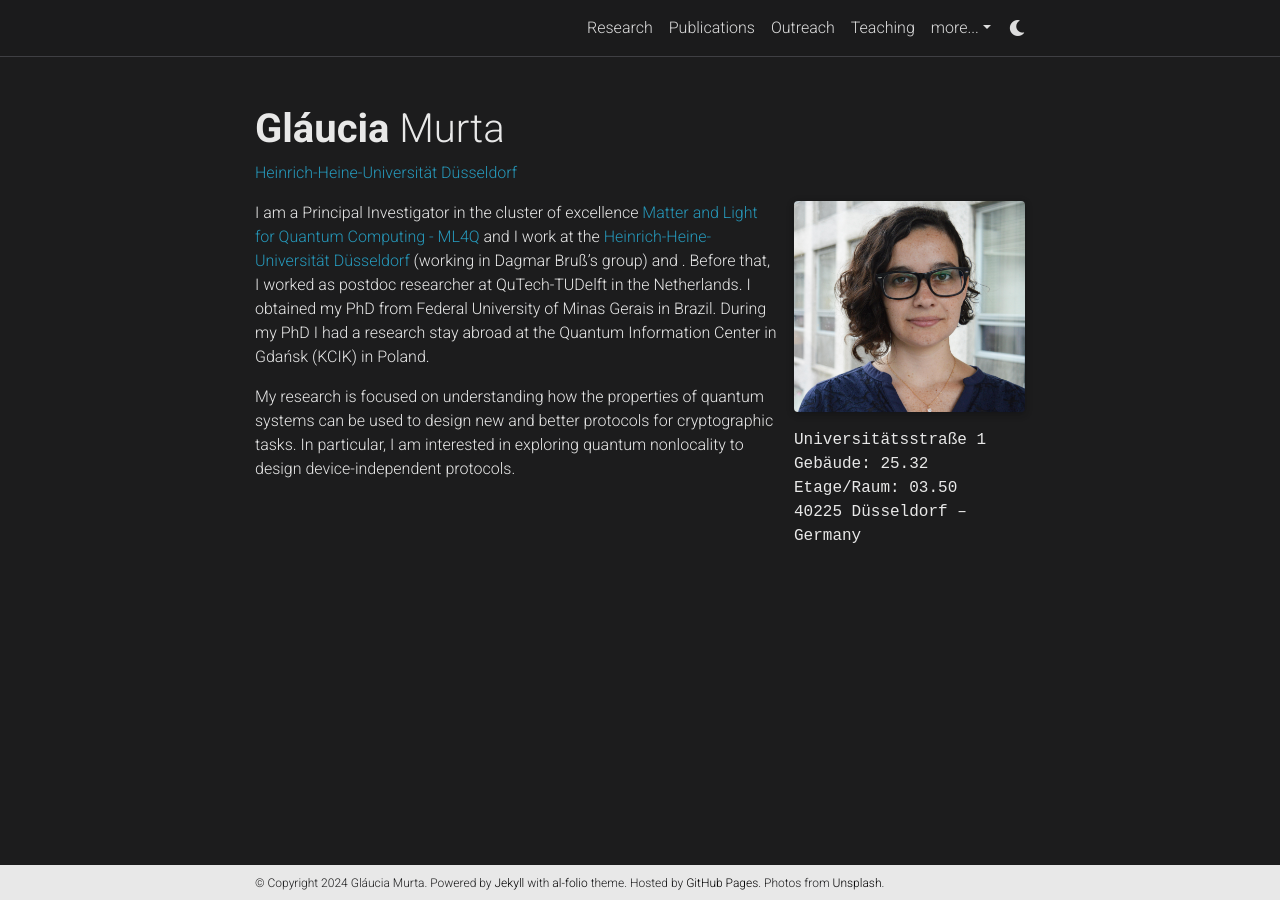
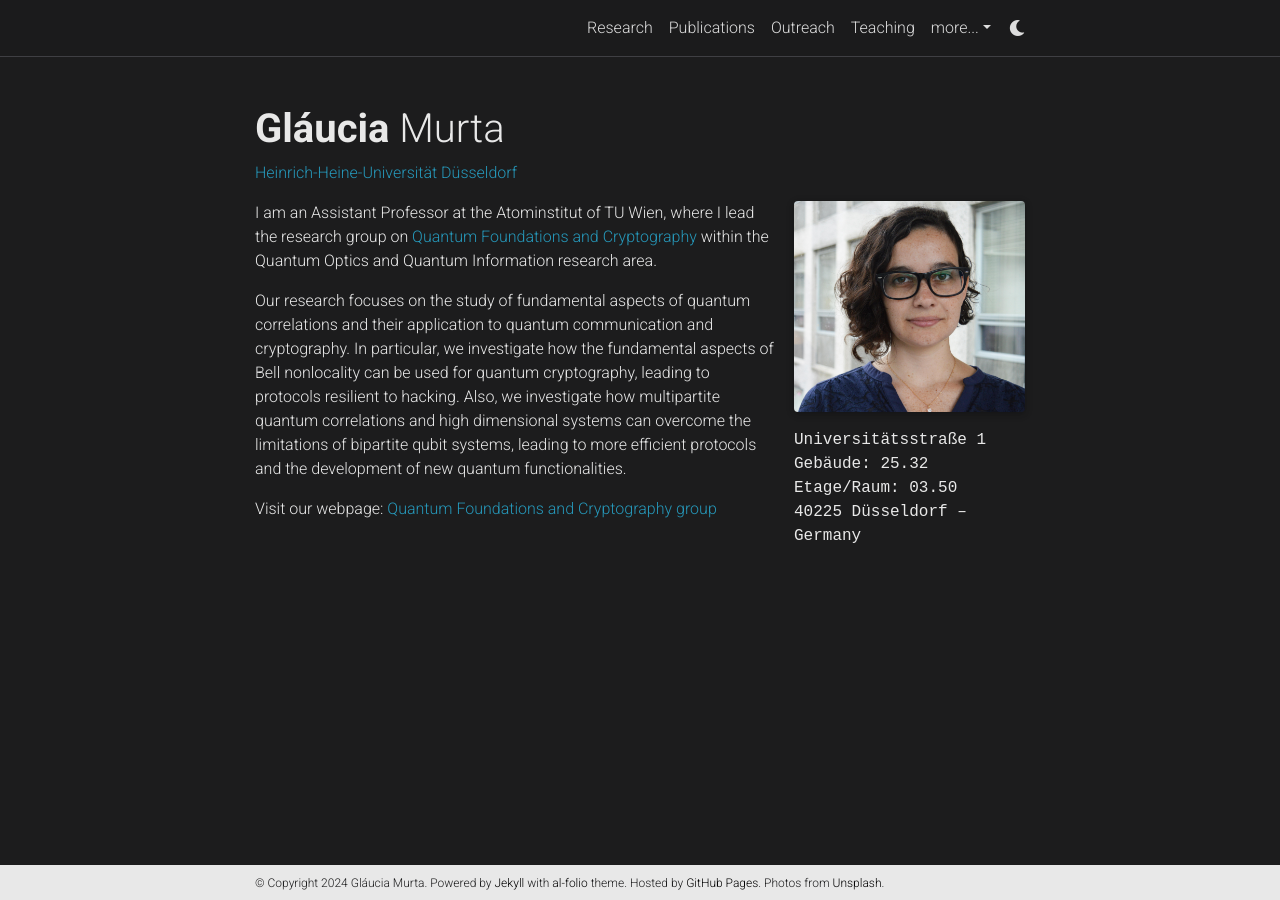
Before and after one commit to glauciamg/glauciamg.github.io, a Jekyll site: the page built from _pages/about.md, in a window 1280 px wide. Built offline with Jekyll 4.4.1, drawn with Linux system fonts in a browser that asks for light colours; full-size pictures stand in for the smaller copies a plugin makes; comment, search, counter and statistics services are not loaded; a style sheet for code colours, icons or effects is not loaded.

Commit message:
Update about.md

```diff
--- a/_pages/about.md
+++ b/_pages/about.md
@@ -19,6 +19,8 @@ selected_papers: false # includes a list of papers marked as "selected={true}"
 social: false  # includes social icons at the bottom of the page
 ---
 
-I am a Principal Investigator in the cluster of excellence [Matter and Light for Quantum Computing - ML4Q](https://ml4q.de/) and I work at the [Heinrich-Heine-Universität Düsseldorf](https://www.tp3.hhu.de/mitarbeiter.html) (working in Dagmar Bruß’s group) and . Before that, I worked as postdoc researcher at QuTech-TUDelft in the Netherlands. I obtained my PhD from Federal University of Minas Gerais in Brazil. During my PhD I had a research stay abroad at the Quantum Information Center in Gdańsk (KCIK) in Poland.
+I am an Assistant Professor at the Atominstitut of TU Wien, where I lead the research group on [Quantum Foundations and Cryptography](https://www.quitphysics.info/q-found-crypto) within the Quantum Optics and Quantum Information research area.
 
-My research is focused on understanding how the properties of quantum systems can be used to design new and better protocols for cryptographic tasks. In particular, I am interested in exploring quantum nonlocality to design device-independent protocols.
+Our research focuses on the study of fundamental aspects of quantum correlations and their application to quantum communication and cryptography. In particular, we investigate how the fundamental aspects of Bell nonlocality can be used for quantum cryptography, leading to protocols resilient to hacking. Also, we investigate how multipartite quantum correlations and high dimensional systems can overcome the limitations of bipartite qubit systems, leading to more efficient protocols and the development of new quantum functionalities.
+
+Visit our webpage: [Quantum Foundations and Cryptography group](https://www.quitphysics.info/q-found-crypto)
```
